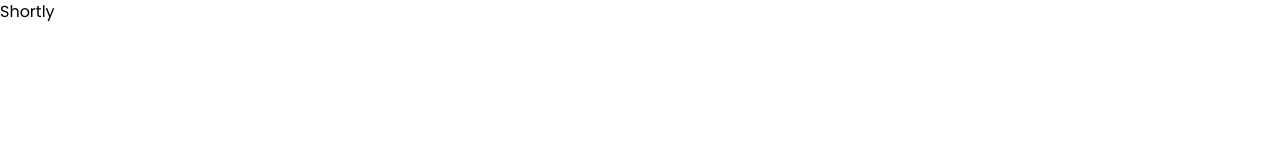
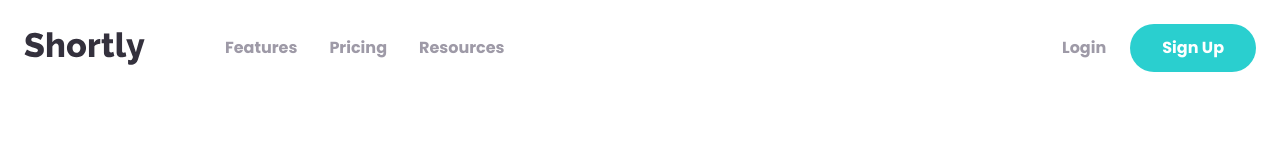
Before and after one commit to VijayHYadav/Tailwind-CSS-From-Scratch, a website: page Shortly/index.html in a window 1280 px wide. Drawn offline with Linux system fonts and the light colour scheme.

Commit message:
003 Navbar

```diff
--- a/Shortly/index.html
+++ b/Shortly/index.html
@@ -15,5 +15,47 @@
     <link rel="stylesheet" href="css/style.css" />
     <title>Shortly</title>
 </head>
-    <body>Shortly</body>
+    <body>
+        <!-- Nav Container -->
+    <nav class="relative container mx-auto p-6">
+      <!-- Flex Container For All Items -->
+      <div class="flex items-center justify-between">
+        <!-- Flex Container For Logo/Menu -->
+        <div class="flex items-center space-x-20">
+          <!-- Logo -->
+          <img src="images/logo.svg" alt="" />
+          <!-- Left Menu -->
+          <div class="hidden space-x-8 font-bold lg:flex">
+            <a href="#" class="text-grayishViolet hover:text-veryDarkViolet"
+              >Features</a
+            >
+            <a href="#" class="text-grayishViolet hover:text-veryDarkViolet"
+              >Pricing</a
+            >
+            <a href="#" class="text-grayishViolet hover:text-veryDarkViolet"
+              >Resources</a
+            >
+          </div>
+        </div>
+
+        <!-- Right Buttons Menu -->
+        <div
+          class="hidden items-center space-x-6 font-bold text-grayishViolet lg:flex"
+        >
+          <div class="hover:text-veryDarkViolet">Login</div>
+          <a
+            href="#"
+            class="px-8 py-3 font-bold text-white bg-cyan rounded-full hover:opacity-70"
+            >Sign Up</a
+          >
+        </div>
+
+        <!-- Todo Hamburger Button -->
+
+      </div>
+
+      <!-- Todo Mobile Menu -->
+
+    </nav>
+    </body>
 </html>
```
Also changed, not shown: Shortly/css/style.css.
